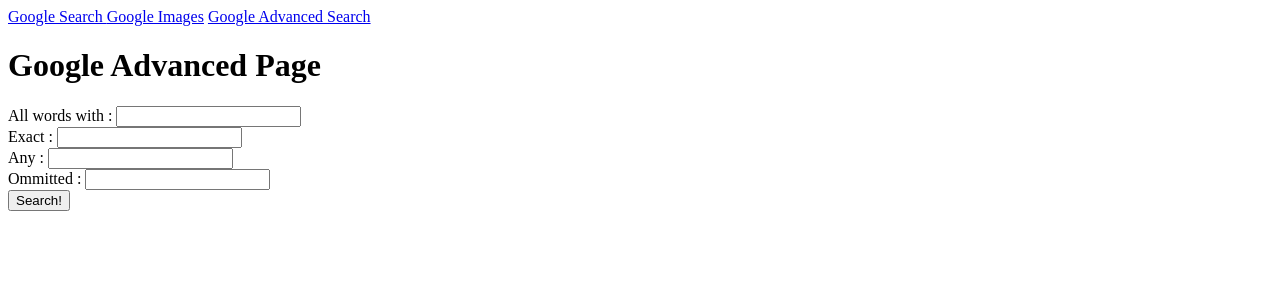
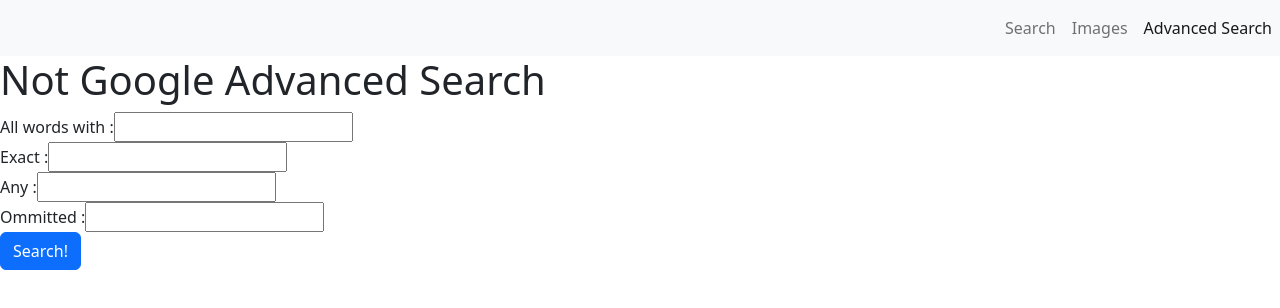
Before and after one commit to RawGithub17/cs50w-search-0, a plain HTML site: page advanced.html in a window 1280 px wide. Drawn offline with nearby package versions, Linux system fonts and the light colour scheme.

Commit message:
added navbar and bootstrap to all html

```diff
--- a/advanced.html
+++ b/advanced.html
@@ -2,12 +2,26 @@
 <html lang="en">
     <head>
         <title>Advanced Search</title>
-        <a href="index.html"> Google Search </a>
-        <a href="image.html"> Google Images</a>
-        <a href="advanced.html"> Google Advanced Search</a>
+
+        <link href="https://cdn.jsdelivr.net/npm/bootstrap@5.2.0-beta1/dist/css/bootstrap.min.css" rel="stylesheet" integrity="sha384-0evHe/X+R7YkIZDRvuzKMRqM+OrBnVFBL6DOitfPri4tjfHxaWutUpFmBp4vmVor" crossorigin="anonymous">
+        <nav class="navbar navbar-expand-lg navbar-light bg-light">
+            <div class="collapse navbar-collapse" id="navbarNav">
+                <ul class="navbar-nav ms-auto">
+                    <li class="nav-item">
+                        <a class="nav-link" href="index.html">  Search </a>
+                    </li>
+                    <li class="nav-item">
+                        <a class="nav-link" href="image.html">  Images </a>
+                    </li>
+                    <li class="nav-item">
+                        <a class="nav-link active disabled" href="advanced.html">  Advanced Search </a>
+                    </li>
+                </ul>
+            </div>
+        </nav>
     </head>
     <body>
-        <h1> Google Advanced Page </h1>
+        <h1> Not Google Advanced Search </h1>
         <form action = "https://google.com/search">
             <label>All words with : </label><input type="text" name="as_q"><br>
             <label>Exact : </label><input type="text" name="as_epq"><br>
```
Also changed, not shown: image.html (+19 -4 lines), index.html (+1 -2 lines).
